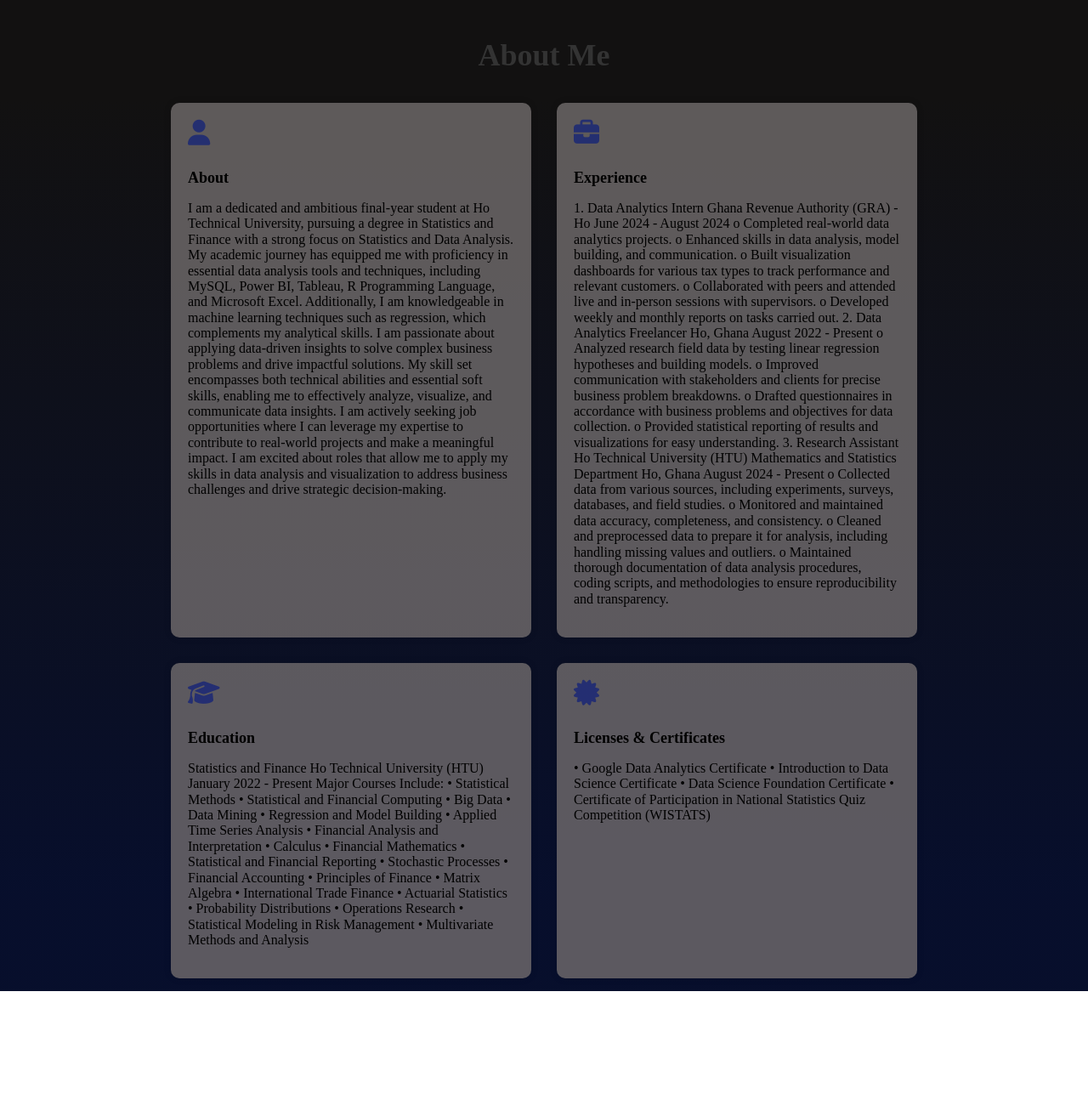
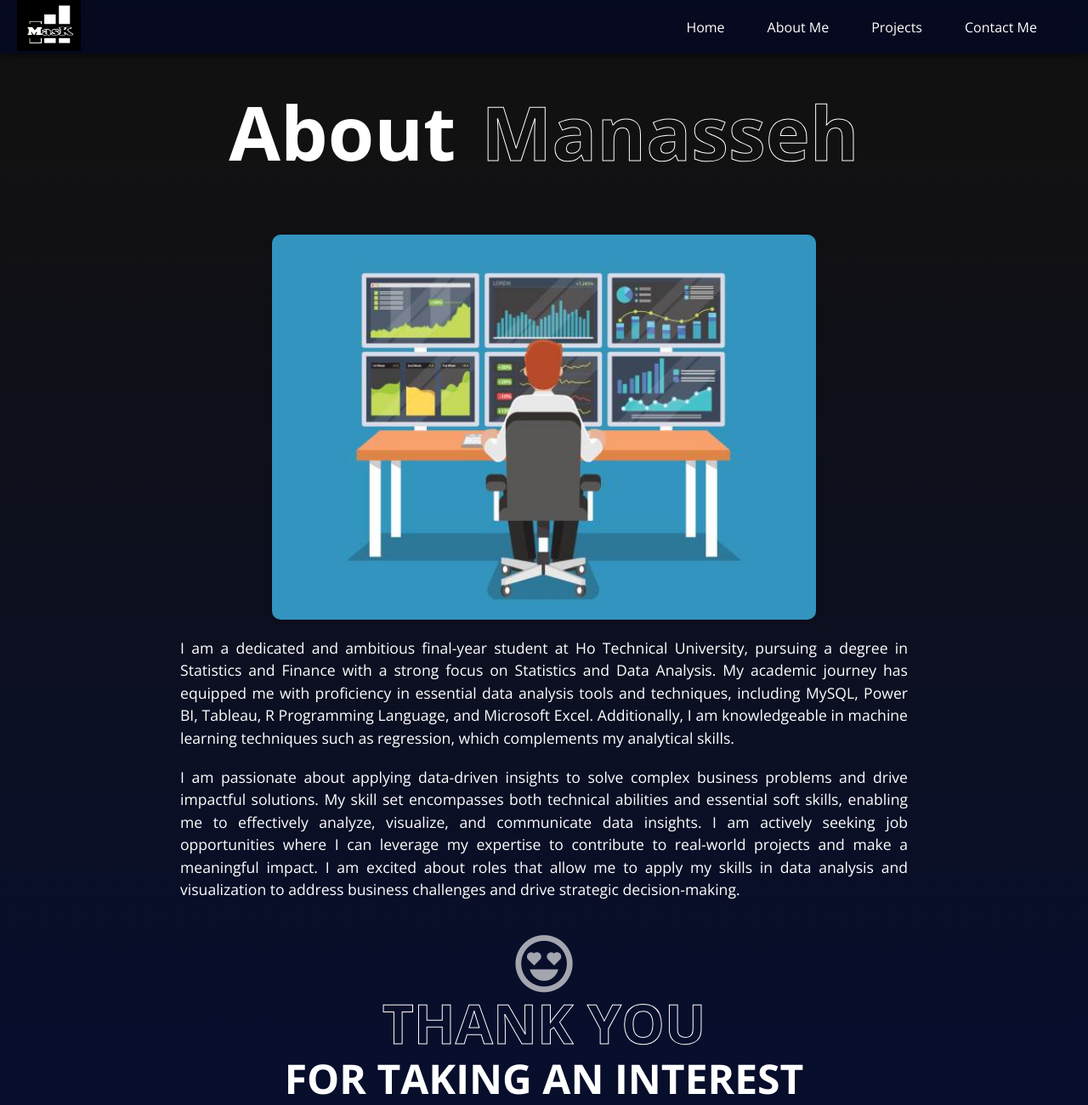
Before and after one commit to Bhankid/Manasseh-s-Portfolio-Site, a plain HTML site: page about.html in a window 1280 px wide. Shown: the whole page at 85% size. Before the commit the page ends 1166 px from the top, so only its background shows below. Drawn offline with nearby package versions, Linux system fonts and the light colour scheme.

Commit message:
about page

```diff
--- /dev/null
+++ b/about.css
@@ -0,0 +1,125 @@
+* {
+    margin: 0;
+    padding: 0;
+    box-sizing: border-box;
+}
+
+body {
+    box-sizing: border-box;
+}
+
+
+h1 {
+  display: flex;
+  align-items: center;
+  justify-content: center;
+  margin-top: 90px;
+  padding-top: 20px;
+  color: white;
+  font-size: 5.5rem;
+}
+
+h1 span {
+  padding-left: 30px;
+  -webkit-text-fill-color: transparent;
+  -webkit-text-stroke: 1px #fff;
+}
+
+.about-section img {
+  display: block;
+  margin: 0 auto;
+  border-radius: 10px;
+  box-shadow: 0 0 10px rgba(0, 0, 0, 0.2);
+  width: 50%;
+  height: auto;
+}
+
+.about-container {
+    width: 70%;
+  text-align: justify;
+  color: white;
+  padding: 20px;
+  margin: 0 auto;
+}
+
+.about-container p {
+  margin-bottom: 20px;
+  font-size: 1.1rem;
+  line-height: 1.5;
+}
+
+.about-msg {
+  width: 100%;
+  text-align: center;
+  margin-bottom: 60px;
+}
+
+.about-msg i {
+  color: white;
+  font-size: 68px;
+  display: inline-block;
+}
+
+.about-msg h2 {
+  font-size: 3rem;
+  color: #fff;
+  text-transform: uppercase;
+}
+
+.about-msg h2 span {
+  font-size: 4rem;
+  font-weight: bold;
+  -webkit-text-fill-color: transparent;
+  -webkit-text-stroke: 1px #fff;
+}
+
+
+
+
+
+
+
+
+
+
+
+@media (min-width: 1200px) {
+  h1 {
+    font-size: 5.5rem;
+    margin-block: 70px;
+    padding-top: 20px;
+  }
+}
+
+
+@media (min-width: 768px) and (max-width: 1199px) {
+  h1 {
+    font-size: 4.5rem;
+    margin-block: 60px;
+    padding-top: 30px;
+  }
+}
+
+
+@media (max-width: 767px) {
+  h1 {
+    font-size: 3.5rem;
+    margin-block: 50px;
+    padding-top: 25px;
+  }
+  h1 span {
+    padding-left: 15px;
+  }
+}
+
+
+@media (max-width: 479px) {
+  h1 {
+    font-size: 2.5rem;
+    margin-block: 30px;
+    padding-top: 40px;
+  }
+  h1 span {
+    padding-left: 10px;
+  }
+}
--- a/about.html
+++ b/about.html
@@ -1,9 +1,10 @@
 <!DOCTYPE html>
 <html lang="en">
   <head>
-    <meta charset="UTF-8">
-    <meta name="viewport" content="width=device-width, initial-scale=1.0">
-    <link rel="stylesheet" href="style.css">
+    <meta charset="UTF-8" />
+    <meta name="viewport" content="width=device-width, initial-scale=1.0" />
+    <link rel="stylesheet" href="style.css" />
+    <link rel="stylesheet" href="about.css" />
     <link
       rel="stylesheet"
       href="https://cdnjs.cloudflare.com/ajax/libs/font-awesome/6.6.0/css/all.min.css"
@@ -17,92 +18,72 @@
       href="https://fonts.googleapis.com/css2?family=Open+Sans:wght@300;400;600;700&display=swap"
       rel="stylesheet"
     />
+    <link href='https://unpkg.com/boxicons@2.1.4/css/boxicons.min.css' rel='stylesheet'>
+    <script
+      src="https://cdnjs.cloudflare.com/ajax/libs/boxicons/2.1.4/boxicons.min.js"
+      defer
+      integrity="sha512-L5v/JX/W8G+SbT4DJS1s9W/2f+XjbKjKOzNj4LpU+Wf8q6P/k/lRqz6E/jLj+eBZv6iQG6E/6/+/yJmJ6XgkOA=="
+      crossorigin="anonymous"
+      referrerpolicy="no-referrer"
+    ></script>
     <title>About Me</title>
   </head>
   <body>
-     <section id="about" class="about-section"></section>
-      <div class="container-about">
-        <h2 id="about-heading" class="about-heading">About Me</h2>
+    <!-- Navigation Bar -->
+    <nav id="nav" class="nav-bar">
+      <div class="nav-logo">
+        <img
+          src="StaticFiles\logo_best.jpg"
+          alt="Logo"
+          width="75"
+          height="60"
+        />
+      </div>
+      <div class="nav-toggle">
+        <i class="fas fa-bars" id="open-nav"></i>
+        <i class="fas fa-times" id="close-nav" style="display: none"></i>
+      </div>
+      <ul id="nav-links" class="nav-links">
+        <li><a href="#hero" class="nav-link">Home</a></li>
+        <li><a href="#about" class="nav-link">About Me</a></li>
+        <li><a href="#projects" class="nav-link">Projects</a></li>
+        <li><a href="#contact" class="nav-link">Contact Me</a></li>
+      </ul>
+    </nav>
+
+    <!-- About Hero -->
+    <section class="about-section">
+      <h1>About <span>Manasseh</span></h1>
+      <img src="StaticFiles\homeimage2.jpeg.jpg" alt="about-bg" />
       <div class="about-container">
-          <div class="about-item">
-            <i class="fas fa-user"></i>
-            <h3>About</h3>
-            <p>I am a dedicated and ambitious final-year student at Ho Technical University, pursuing a degree in Statistics and Finance with a strong focus on Statistics and Data Analysis. My academic journey has equipped me with proficiency in essential data analysis tools and techniques, including MySQL, Power BI, Tableau, R Programming Language, and Microsoft Excel. Additionally, I am knowledgeable in machine learning techniques such as regression, which complements my analytical skills.
-I am passionate about applying data-driven insights to solve complex business problems and drive impactful solutions. My skill set encompasses both technical abilities and essential soft skills, enabling me to effectively analyze, visualize, and communicate data insights.
-I am actively seeking job opportunities where I can leverage my expertise to contribute to real-world projects and make a meaningful impact. I am excited about roles that allow me to apply my skills in data analysis and visualization to address business challenges and drive strategic decision-making.
+        <p>
+          I am a dedicated and ambitious final-year student at Ho Technical
+          University, pursuing a degree in Statistics and Finance with a strong
+          focus on Statistics and Data Analysis. My academic journey has
+          equipped me with proficiency in essential data analysis tools and
+          techniques, including MySQL, Power BI, Tableau, R Programming
+          Language, and Microsoft Excel. Additionally, I am knowledgeable in
+          machine learning techniques such as regression, which complements my
+          analytical skills.
+        </p>
+        <p>
+          I am passionate about applying data-driven insights to solve complex
+          business problems and drive impactful solutions. My skill set
+          encompasses both technical abilities and essential soft skills,
+          enabling me to effectively analyze, visualize, and communicate data
+          insights. I am actively seeking job opportunities where I can leverage
+          my expertise to contribute to real-world projects and make a
+          meaningful impact. I am excited about roles that allow me to apply my
+          skills in data analysis and visualization to address business
+          challenges and drive strategic decision-making.
         </p>
       </div>
-          <div class="about-item">
-            <i class="fas fa-briefcase"></i>
-            <h3>Experience</h3>
-            <p>
-              1.	Data Analytics Intern
-Ghana Revenue Authority (GRA) - Ho
-June 2024 - August 2024
-o	Completed real-world data analytics projects.
-o	Enhanced skills in data analysis, model building, and communication.
-o	Built visualization dashboards for various tax types to track performance and relevant customers.
-o	Collaborated with peers and attended live and in-person sessions with supervisors.
-o	Developed weekly and monthly reports on tasks carried out.
-2.	Data Analytics Freelancer
-Ho, Ghana
-August 2022 - Present
-o	Analyzed research field data by testing linear regression hypotheses and building models.
-o	Improved communication with stakeholders and clients for precise business problem breakdowns.
-o	Drafted questionnaires in accordance with business problems and objectives for data collection.
-o	Provided statistical reporting of results and visualizations for easy understanding.
-3.	Research Assistant
-Ho Technical University (HTU)
-Mathematics and Statistics Department
-Ho, Ghana
-August 2024 - Present
-o	Collected data from various sources, including experiments, surveys, databases, and field studies.
-o	Monitored and maintained data accuracy, completeness, and consistency.
-o	Cleaned and preprocessed data to prepare it for analysis, including handling missing values and outliers.
-o	Maintained thorough documentation of data analysis procedures, coding scripts, and methodologies to ensure reproducibility and transparency.
-            </p>
-          </div>
-          <div class="about-item">
-            <i class="fas fa-graduation-cap"></i>
-            <h3>Education</h3>
-            <p>Statistics and Finance
-Ho Technical University (HTU)
-January 2022 - Present
-
-Major Courses Include:
-•	Statistical Methods
-•	Statistical and Financial Computing
-•	Big Data
-•	Data Mining
-•	Regression and Model Building
-•	Applied Time Series Analysis
-•	Financial Analysis and Interpretation
-•	Calculus
-•	Financial Mathematics
-•	Statistical and Financial Reporting
-•	Stochastic Processes
-•	Financial Accounting
-•	Principles of Finance
-•	Matrix Algebra
-•	International Trade Finance
-•	Actuarial Statistics
-•	Probability Distributions
-•	Operations Research
-•	Statistical Modeling in Risk Management
-•	Multivariate Methods and Analysis
-</p>
-          </div>
-          <div class="about-item">
-            <i class="fas fa-certificate"></i>
-            <h3>Licenses & Certificates</h3>
-            <p>•   Google Data Analytics Certificate
-•	Introduction to Data Science Certificate
-•	Data Science Foundation Certificate
-•	Certificate of Participation in National Statistics Quiz Competition (WISTATS)
-</p>
-          </div>
-        </div>
+      <div class="about-msg">
+        <i class="bx bx-happy-heart-eyes bx-burst"></i>
+        <h2> <span>Thank You</span></h2>
+        <h2>For taking an interest</h2>
       </div>
     </section>
+    <script src="script.js"></script>
   </body>
 </html>
```
Also changed, not shown: index.html (+3 -3 lines). Lines whose indentation alone changed are shown as unchanged.
